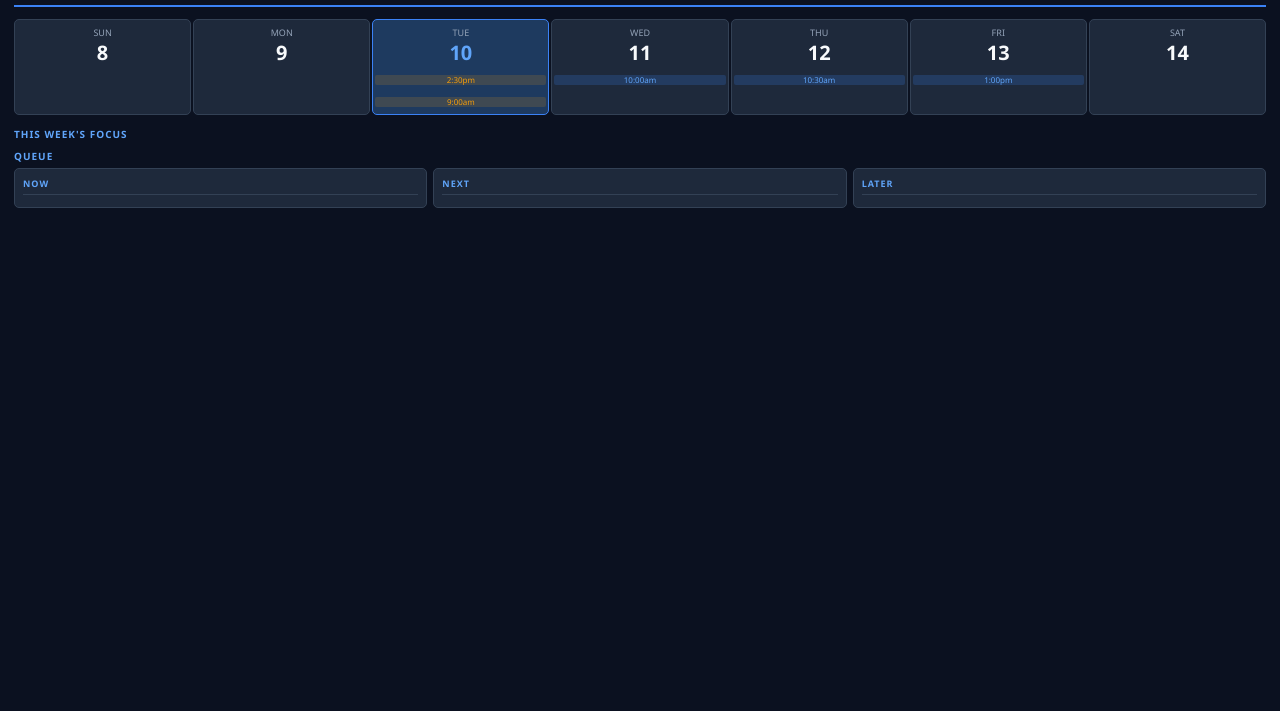
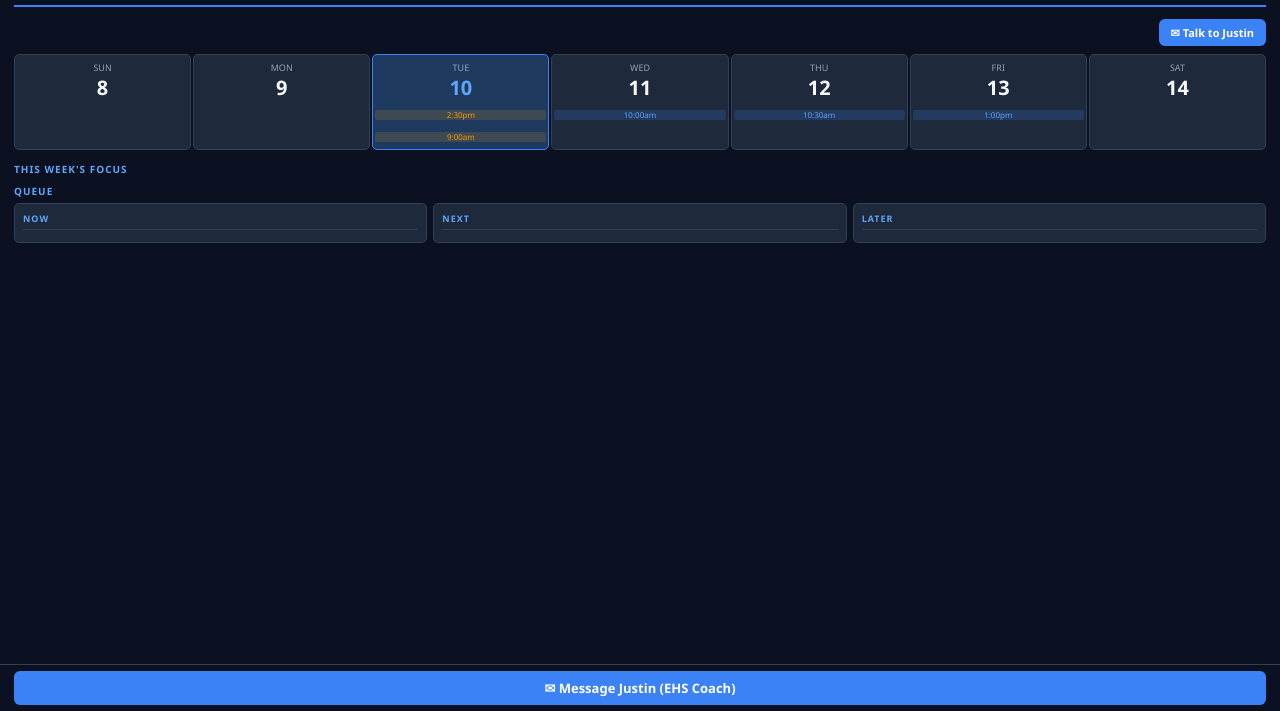
Before and after one commit to Jbartram93/superior-ehs-dashboard, a plain HTML site: page interactive_dashboard.html in a window 1280 px wide. Shown: the part 89-800 px from the top of the page. Drawn offline with Linux system fonts and the light colour scheme; a script that the page names is missing.

Commit message:
Added 'Talk to Justin' button - opens Telegram direct chat

```diff
--- a/interactive_dashboard.html
+++ b/interactive_dashboard.html
@@ -55,7 +55,9 @@ body{background:#0b1120;color:#e2e8f0;font-family:Segoe UI,Arial,sans-serif;padd
   <div class="tagline">Justin · EHS Leader</div>
 </div>
 
-<div class="cal" id="cal"></div>
+<div style="text-align:right;margin-bottom:8px">
+  <a href="tg://resolve?domain=Hermione_Grid_bot" style="display:inline-block;padding:6px 12px;background:#3b82f6;color:#fff;border-radius:6px;font-size:11px;font-weight:600;text-decoration:none;">&#9993; Talk to Justin</a>
+</div><div class="cal" id="cal"></div>
 
 <div class="section-title">This Week's Focus</div>
 <div id="weekly-todos"></div>
@@ -177,5 +179,10 @@ function showDetail(id,text,lane){
   document.getElementById('modal').classList.add('show');
 }
 </script>
-</body>
+<div style="position:fixed;bottom:0;left:0;right:0;padding:6px 14px;background:#0b1120;border-top:1px solid #334155;display:flex;gap:6px;justify-content:center;z-index:50">
+  <a href="tg://resolve?domain=Hermione_Grid_bot" style="flex:1;padding:8px;background:#3b82f6;color:#fff;border:none;border-radius:6px;font-size:13px;font-weight:600;text-align:center;text-decoration:none;">&#9993; Message Justin (EHS Coach)</a>
+</div>
+<style>
+@media(max-width:800px){body{padding-bottom:48px}}
+</style></body>
 </html>
```
